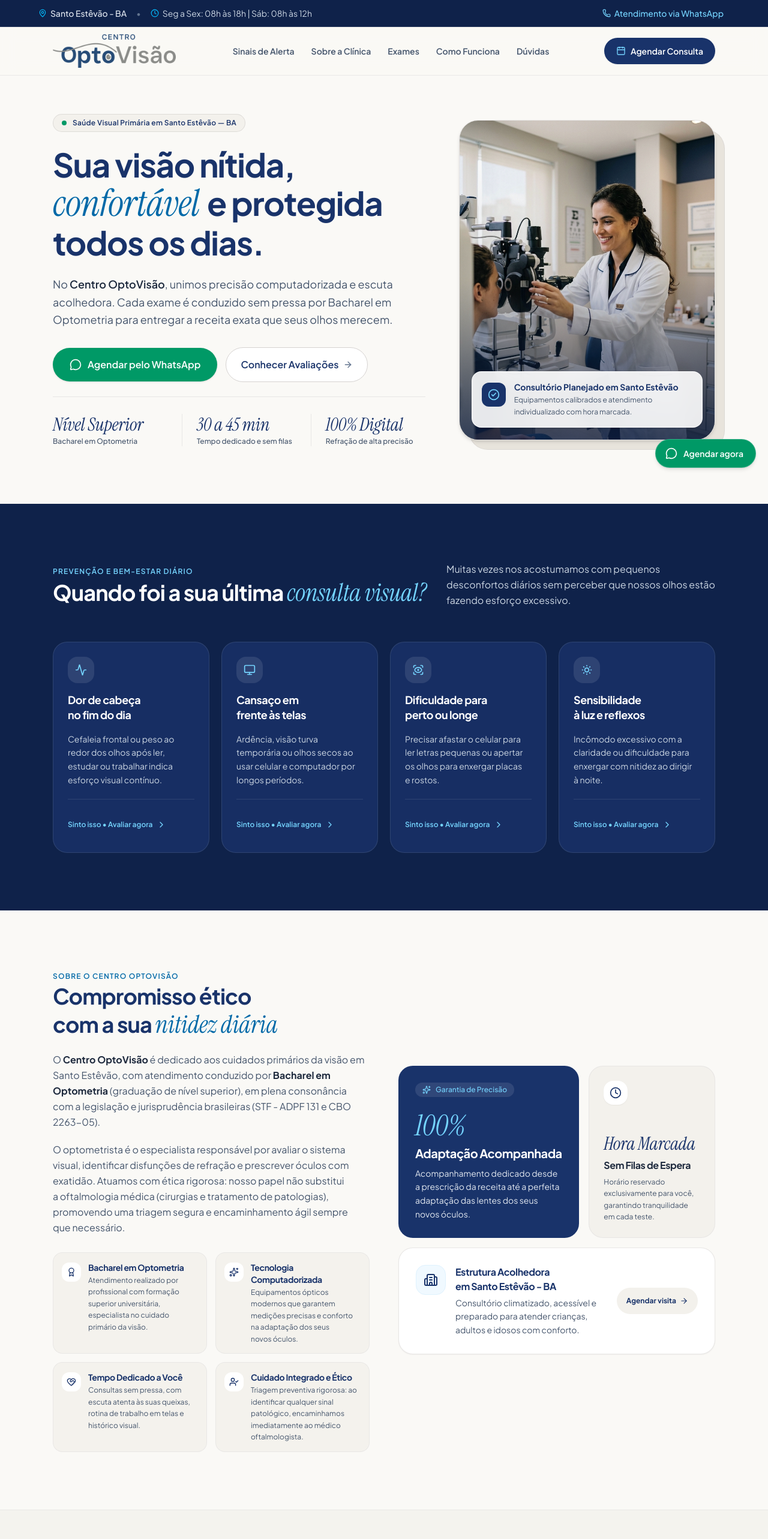
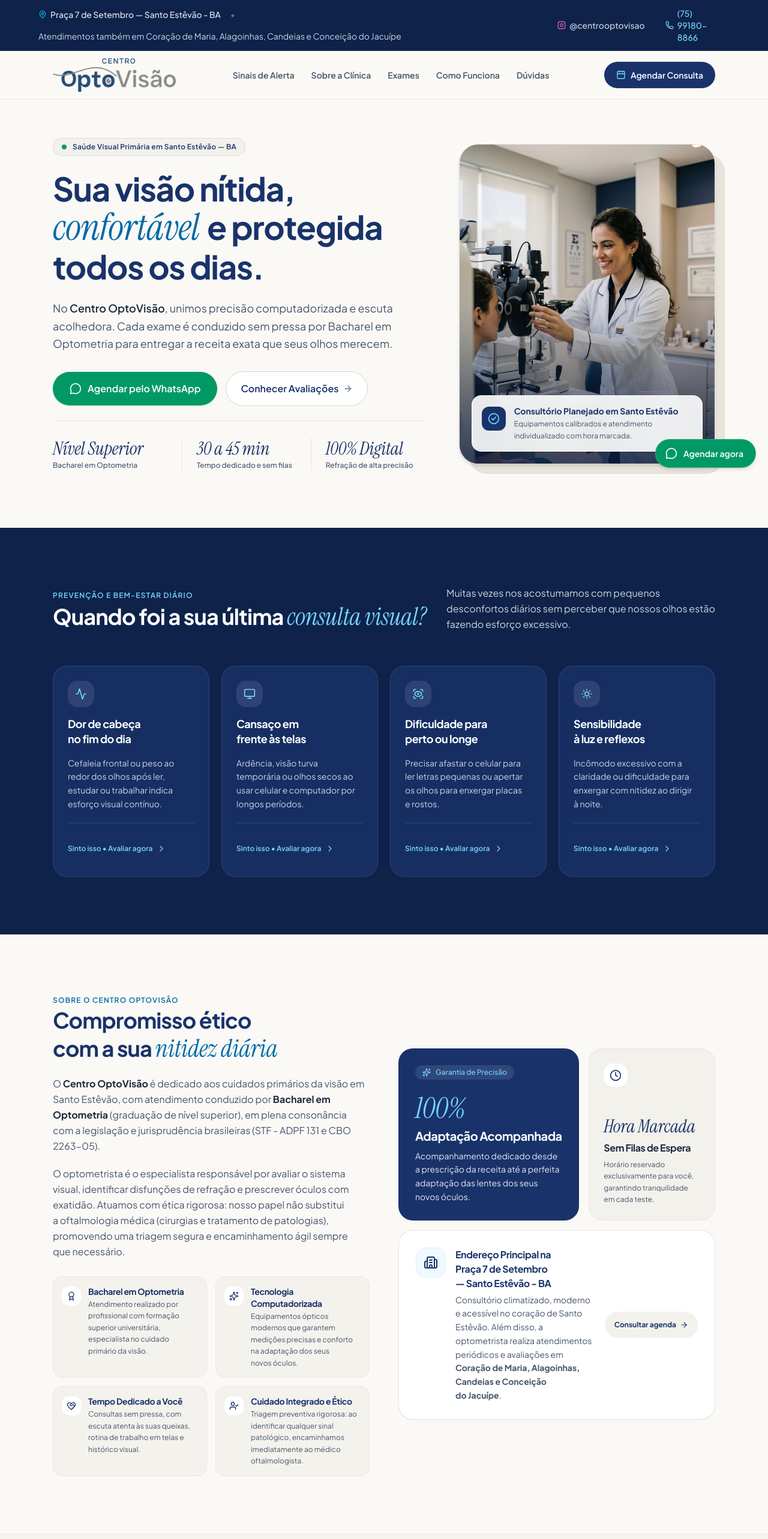
Before and after one commit to felipefsa0301/centro-optovisao, a Next.js app: page / in a window 1280 px wide. Shown: the top 2566 px of the page at 60% size. Built offline with nearby package versions, Linux system fonts and the light colour scheme.

Commit message:
feat: atualizar telefone, instagram, endereco principal e cidades atendidas

```diff
--- a/src/app/layout.tsx
+++ b/src/app/layout.tsx
@@ -3,15 +3,19 @@ import "./globals.css";
 
 export const metadata: Metadata = {
   metadataBase: new URL("https://centrooptovisao.com.br"),
-  title: "Centro OptoVisão | Exame de Vista e Optometria em Santo Estêvão - BA",
+  title: "Centro OptoVisão | Exame de Vista e Optometria em Santo Estêvão e Região",
   description:
-    "Avaliação visual completa em Santo Estêvão: acuidade visual, refração computadorizada (grau de óculos), fundo de olho e testes motores com Bacharel em Optometria.",
+    "Avaliação visual completa no Centro OptoVisão: acuidade visual, refração computadorizada (grau de óculos) e cuidados com Bacharel em Optometria. Atendimento na Praça 7 de Setembro em Santo Estêvão e também em Coração de Maria, Alagoinhas, Candeias e Conceição do Jacuípe.",
   keywords: [
     "optometrista santo estevao",
     "exame de vista santo estevao ba",
     "clinica de olhos santo estevao",
     "consulta optometrica santo estevao",
     "grau de oculos santo estevao",
+    "optometria coracao de maria",
+    "optometria alagoinhas",
+    "optometria candeias",
+    "optometria conceicao do jacuipe",
     "Centro OptoVisão",
     "saúde visual bahia",
   ],
@@ -19,9 +23,9 @@ export const metadata: Metadata = {
     canonical: "https://centrooptovisao.com.br",
   },
   openGraph: {
-    title: "Centro OptoVisão | Saúde Visual e Optometria em Santo Estêvão",
+    title: "Centro OptoVisão | Saúde Visual e Optometria em Santo Estêvão e Região",
     description:
-      "Atendimento humanizado com Bacharel em Optometria. Agende sua Avaliação Visual Completa em Santo Estêvão - BA.",
+      "Atendimento humanizado com Bacharel em Optometria. Consultório na Praça 7 de Setembro (Santo Estêvão) e atendimentos em Coração de Maria, Alagoinhas, Candeias e Conceição do Jacuípe.",
     url: "https://centrooptovisao.com.br",
     siteName: "Centro OptoVisão",
     locale: "pt_BR",
@@ -47,14 +51,18 @@ const jsonLd = {
   name: "Centro OptoVisão",
   image: "https://centrooptovisao.com.br/images/logo.png",
   description:
-    "Centro especializado em cuidados primários da saúde visual, refração computadorizada para óculos e avaliação funcional em Santo Estêvão - BA. Atendimento por Bacharel em Optometria.",
-  telephone: "+55-11-99999-9999",
+    "Centro especializado em cuidados primários da saúde visual, refração computadorizada para óculos e avaliação funcional na Praça 7 de Setembro em Santo Estêvão - BA, com atendimentos também em Coração de Maria, Alagoinhas, Candeias e Conceição do Jacuípe. Atendimento por Bacharel em Optometria.",
+  telephone: "+55-75-99180-8866",
   address: {
     "@type": "PostalAddress",
+    streetAddress: "Praça 7 de Setembro",
     addressLocality: "Santo Estêvão",
     addressRegion: "BA",
     addressCountry: "BR",
   },
+  sameAs: [
+    "https://instagram.com/centrooptovisao"
+  ],
   geo: {
     "@type": "GeoCoordinates",
     latitude: -12.4303,
--- a/src/app/page.tsx
+++ b/src/app/page.tsx
@@ -29,9 +29,32 @@ import {
   Minus
 } from "lucide-react";
 
-// Configuração oficial de contato - Centro OptoVisão Santo Estêvão - BA
-const WHATSAPP_NUMBER = "5575999999999";
-const WHATSAPP_LINK = `https://wa.me/${WHATSAPP_NUMBER}?text=Ol%C3%A1!%20Gostaria%20de%20agendar%20uma%20consulta%20no%20Centro%20OptoVis%C3%A3o%20em%20Santo%20Est%C3%AAv%C3%A3o.`;
+// Ícone SVG personalizado do Instagram
+function InstagramIcon({ className = "w-4 h-4" }: { className?: string }) {
+  return (
+    <svg
+      className={className}
+      viewBox="0 0 24 24"
+      fill="none"
+      stroke="currentColor"
+      strokeWidth="2"
+      strokeLinecap="round"
+      strokeLinejoin="round"
+      aria-hidden="true"
+    >
+      <rect width="20" height="20" x="2" y="2" rx="5" ry="5" />
+      <path d="M16 11.37A4 4 0 1 1 12.63 8 4 4 0 0 1 16 11.37z" />
+      <line x1="17.5" x2="17.51" y1="6.5" y2="6.5" />
+    </svg>
+  );
+}
+
+// Configuração oficial de contato - Centro OptoVisão
+const PHONE_DISPLAY = "(75) 99180-8866";
+const WHATSAPP_NUMBER = "5575991808866";
+const WHATSAPP_LINK = `https://wa.me/${WHATSAPP_NUMBER}?text=Ol%C3%A1!%20Gostaria%20de%20agendar%20uma%20consulta%20no%20Centro%20OptoVis%C3%A3o.`;
+const INSTAGRAM_URL = "https://instagram.com/centrooptovisao";
+const INSTAGRAM_HANDLE = "@centrooptovisao";
 
 export default function LandingPage() {
   const [activeFaq, setActiveFaq] = useState<number | null>(0);
@@ -162,8 +185,12 @@ export default function LandingPage() {
       a: "Sim, realizamos avaliações visuais personalizadas para diferentes faixas etárias em Santo Estêvão, adaptando os testes motores, sensoriais e de acuidade visual conforme a necessidade de cada paciente."
     },
     {
+      q: "Onde fica o consultório e quais cidades são atendidas?",
+      a: "O endereço principal do Centro OptoVisão fica localizado na Praça 7 de Setembro em Santo Estêvão - BA. Além do consultório fixo, a optometrista realiza atendimentos periódicos agendados nas cidades vizinhas: Coração de Maria, Alagoinhas, Candeias e Conceição do Jacuípe. Consulte pelo WhatsApp as próximas datas para a sua cidade."
+    },
+    {
       q: "Como faço para agendar minha consulta?",
-      a: "O agendamento é rápido e direto pelo nosso WhatsApp. Basta clicar em qualquer botão de agendamento nesta página para escolher o melhor dia e horário com a nossa recepção."
+      a: "O agendamento é rápido e direto pelo nosso WhatsApp no número (75) 99180-8866 ou através do nosso Instagram oficial @centrooptovisao. Basta clicar em qualquer botão de agendamento nesta página para falar com nossa equipe."
     }
   ];
 
@@ -174,13 +201,24 @@ export default function LandingPage() {
         <div className="max-w-6xl mx-auto flex flex-col sm:flex-row items-center justify-between gap-2">
           <div className="flex flex-wrap items-center justify-center sm:justify-start gap-2 sm:gap-4 text-center sm:text-left">
             <span className="flex items-center gap-1.5 font-medium">
-              <MapPin className="w-3.5 h-3.5 text-sky-400 shrink-0" /> Santo Estêvão - BA
+              <MapPin className="w-3.5 h-3.5 text-sky-400 shrink-0" /> Praça 7 de Setembro — Santo Estêvão - BA
             </span>
-            <span className="hidden md:inline-block text-slate-500">•</span>
-            <span className="hidden md:flex items-center gap-1.5 text-slate-300">
-              <Clock className="w-3.5 h-3.5 text-sky-400 shrink-0" /> Seg a Sex: 08h às 18h | Sáb: 08h às 12h
+            <span className="hidden lg:inline-block text-slate-500">•</span>
+            <span className="hidden lg:inline-block text-slate-300">
+              Atendimentos também em Coração de Maria, Alagoinhas, Candeias e Conceição do Jacuípe
             </span>
           </div>
+          <div className="flex items-center gap-4">
+            <a
+              href={INSTAGRAM_URL}
+              target="_blank"
+              rel="noopener noreferrer"
+              aria-label="Siga o Centro OptoVisão no Instagram"
+              className="min-h-[44px] sm:min-h-0 inline-flex items-center gap-1.5 py-1 px-2 text-slate-300 hover:text-white font-medium transition-colors focus-visible:outline-none focus-visible:ring-2 focus-visible:ring-sky-400 rounded-md"
+            >
+              <InstagramIcon className="w-3.5 h-3.5 shrink-0 text-pink-400" />
+              <span>{INSTAGRAM_HANDLE}</span>
+            </a>
             <a
               href={WHATSAPP_LINK}
               target="_blank"
@@ -188,8 +226,9 @@ export default function LandingPage() {
               className="min-h-[44px] sm:min-h-0 inline-flex items-center gap-1.5 py-1 px-2.5 text-sky-300 hover:text-white font-medium transition-colors focus-visible:outline-none focus-visible:ring-2 focus-visible:ring-sky-400 rounded-md"
             >
               <Phone className="w-3.5 h-3.5 shrink-0" />
-            <span>Atendimento via WhatsApp</span>
+              <span>{PHONE_DISPLAY}</span>
             </a>
+          </div>
         </div>
       </div>
 
@@ -557,10 +596,10 @@ export default function LandingPage() {
                     </div>
                     <div>
                       <h3 className="text-base font-bold text-[#19336A]">
-                        Estrutura Acolhedora em Santo Estêvão - BA
+                        Endereço Principal na Praça 7 de Setembro — Santo Estêvão - BA
                       </h3>
                       <p className="text-xs sm:text-sm text-slate-600 mt-1 leading-relaxed">
-                        Consultório climatizado, acessível e preparado para atender crianças, adultos e idosos com conforto.
+                        Consultório climatizado, moderno e acessível no coração de Santo Estêvão. Além disso, a optometrista realiza atendimentos periódicos e avaliações em <strong>Coração de Maria, Alagoinhas, Candeias e Conceição do Jacuípe</strong>.
                       </p>
                     </div>
                   </div>
@@ -570,7 +609,7 @@ export default function LandingPage() {
                     rel="noopener noreferrer"
                     className="shrink-0 min-h-[44px] px-4 py-2.5 rounded-full bg-[#F3F1EC] hover:bg-stone-200/80 text-[#19336A] text-xs font-bold inline-flex items-center gap-1.5 transition-colors"
                   >
-                    <span>Agendar visita</span>
+                    <span>Consultar agenda</span>
                     <ArrowRight className="w-3.5 h-3.5" />
                   </a>
                 </div>
@@ -815,9 +854,32 @@ export default function LandingPage() {
                 className="object-contain object-left"
               />
             </div>
-            <p className="text-xs text-slate-500 text-center md:text-left">
-              Centro OptoVisão — Excelência em Optometria e Saúde Visual em Santo Estêvão - BA.
+            <p className="text-xs text-slate-500 text-center md:text-left max-w-sm">
+              Centro OptoVisão — Praça 7 de Setembro, Santo Estêvão - BA.
+              <br />
+              Atendimentos também em Coração de Maria, Alagoinhas, Candeias e Conceição do Jacuípe.
             </p>
+            <div className="flex items-center gap-4 text-xs font-semibold pt-1">
+              <a
+                href={WHATSAPP_LINK}
+                target="_blank"
+                rel="noopener noreferrer"
+                className="inline-flex items-center gap-1.5 text-emerald-700 hover:text-emerald-800 transition-colors"
+              >
+                <Phone className="w-3.5 h-3.5" />
+                <span>{PHONE_DISPLAY}</span>
+              </a>
+              <span className="text-slate-300">•</span>
+              <a
+                href={INSTAGRAM_URL}
+                target="_blank"
+                rel="noopener noreferrer"
+                className="inline-flex items-center gap-1.5 text-pink-700 hover:text-pink-800 transition-colors"
+              >
+                <InstagramIcon className="w-3.5 h-3.5" />
+                <span>{INSTAGRAM_HANDLE}</span>
+              </a>
+            </div>
           </div>
 
           <nav aria-label="Navegação do rodapé" className="flex flex-wrap justify-center gap-4 sm:gap-6 text-xs text-slate-600">
```
Lines whose indentation alone changed are shown as unchanged.
